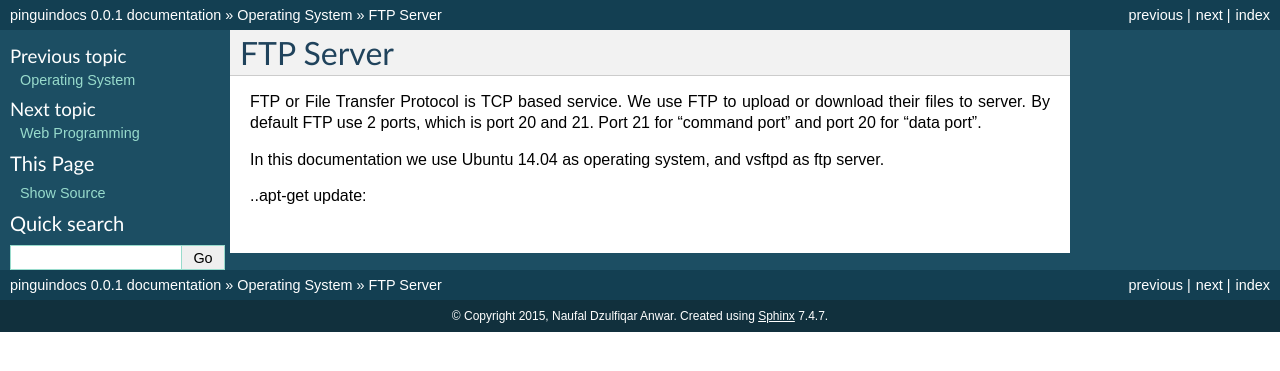
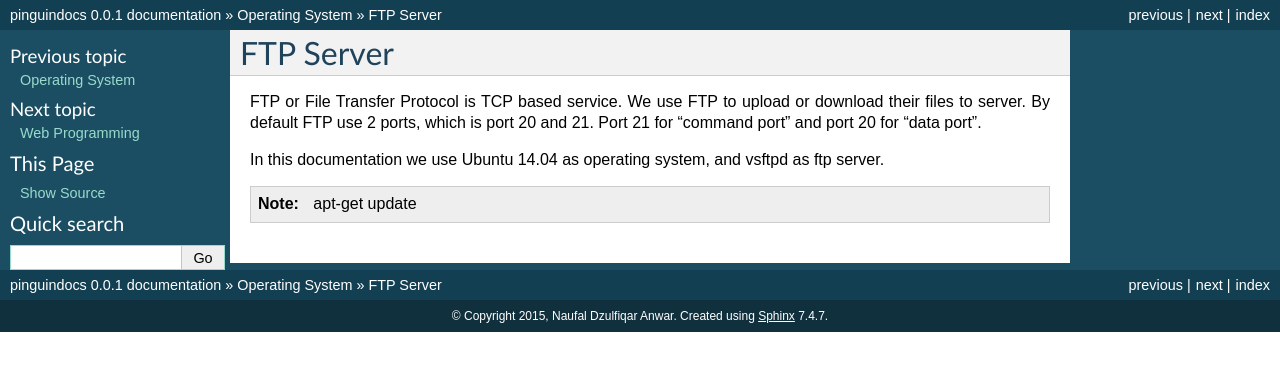
Before and after one commit to ijulele/pinguindocs, a Sphinx documentation site: the page built from docs/source/ftpserver.rst, in a window 1280 px wide. Shown: the top 371 px of the page. Built offline with Sphinx 7.4.7, drawn with Linux system fonts in a browser that asks for light colours; some of the changed lines change nothing that is shown.

Commit message:
Update ftpserver.rst

```diff
--- a/docs/source/ftpserver.rst
+++ b/docs/source/ftpserver.rst
@@ -5,4 +5,6 @@ FTP or File Transfer Protocol is TCP based service. We use FTP to upload or down
 
 In this documentation we use Ubuntu 14.04 as operating system, and vsftpd as ftp server.
 
-..apt-get update::
+.. note::
+
+   apt-get update
```
